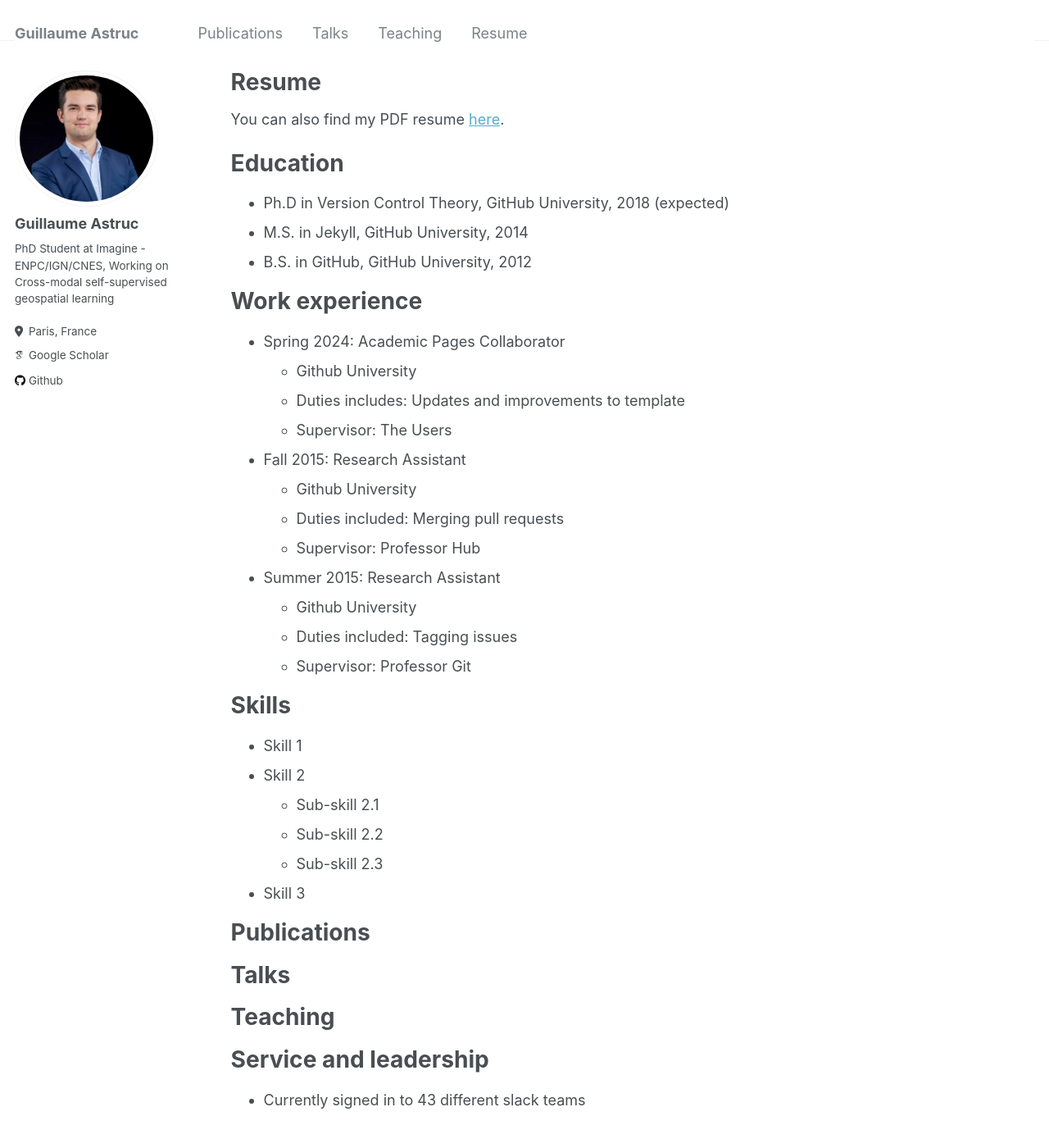
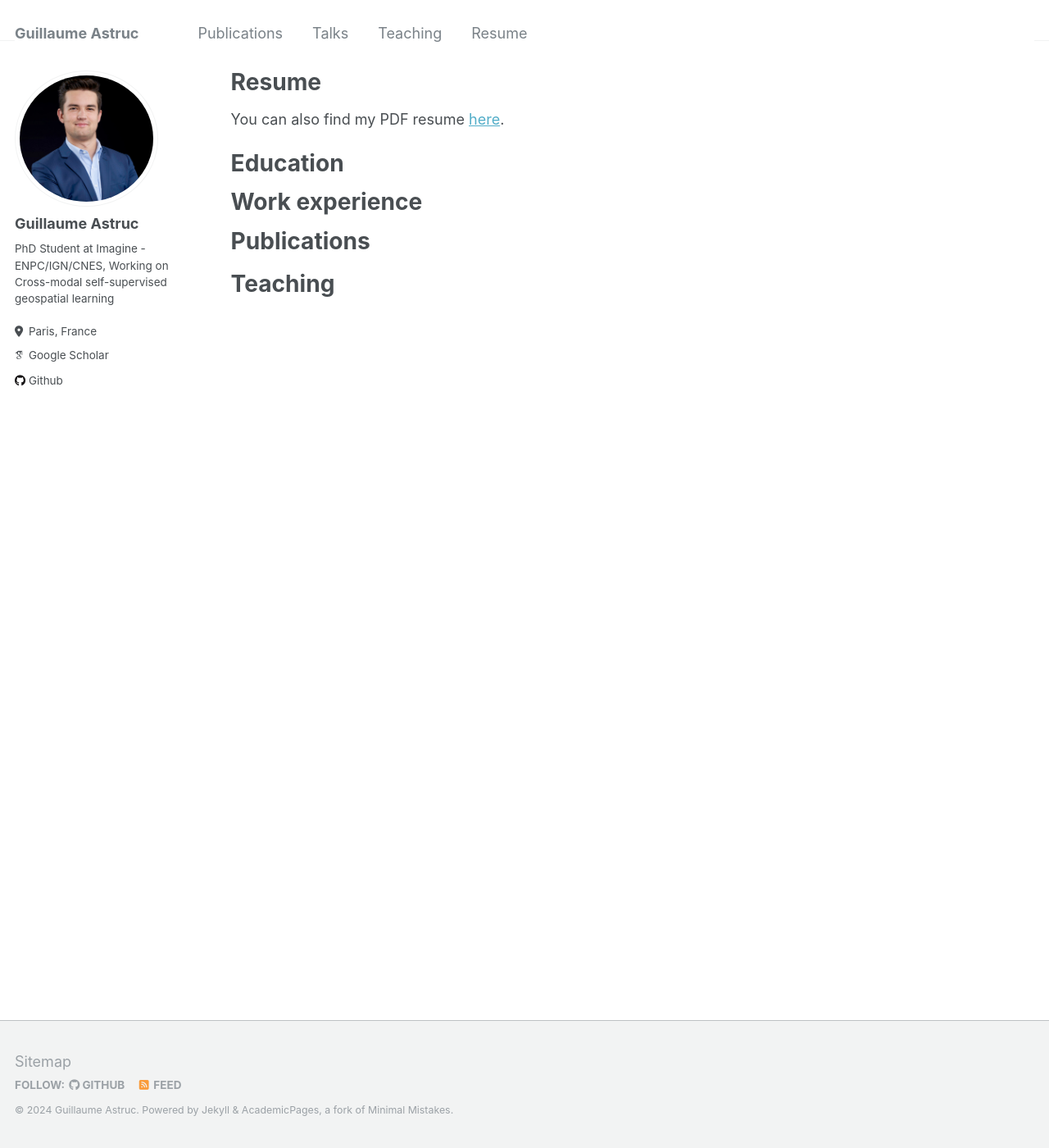
Before and after one commit to gastruc/gastruc.github.io, a Jekyll site: the page built from _pages/cv.md, in a window 1280 px wide and 1400 px high. Shown: the whole window at 82% size. Built offline with Jekyll 4.4.1, drawn with Linux system fonts in a browser that asks for light colours; some web fonts are replaced; a file with an impossible date is left out.

Commit message:
Update cv.md

```diff
--- a/_pages/cv.md
+++ b/_pages/cv.md
@@ -13,35 +13,11 @@
 
 Education
 ======
-* Ph.D in Version Control Theory, GitHub University, 2018 (expected)
-* M.S. in Jekyll, GitHub University, 2014
-* B.S. in GitHub, GitHub University, 2012
+
 
 Work experience
 ======
-* Spring 2024: Academic Pages Collaborator
-  * Github University
-  * Duties includes: Updates and improvements to template
-  * Supervisor: The Users
 
-* Fall 2015: Research Assistant
-  * Github University
-  * Duties included: Merging pull requests
-  * Supervisor: Professor Hub
-
-* Summer 2015: Research Assistant
-  * Github University
-  * Duties included: Tagging issues
-  * Supervisor: Professor Git
-
-Skills
-======
-* Skill 1
-* Skill 2
-  * Sub-skill 2.1
-  * Sub-skill 2.2
-  * Sub-skill 2.3
-* Skill 3
 
 Publications
 ======
@@ -49,18 +25,8 @@
     {% include archive-single-cv.html %}
   {% endfor %}</ul>
 
-Talks
-======
-  <ul>{% for post in site.talks reversed %}
-    {% include archive-single-talk-cv.html  %}
-  {% endfor %}</ul>
-
 Teaching
 ======
   <ul>{% for post in site.teaching reversed %}
     {% include archive-single-cv.html %}
   {% endfor %}</ul>
-
-Service and leadership
-======
-* Currently signed in to 43 different slack teams
```
